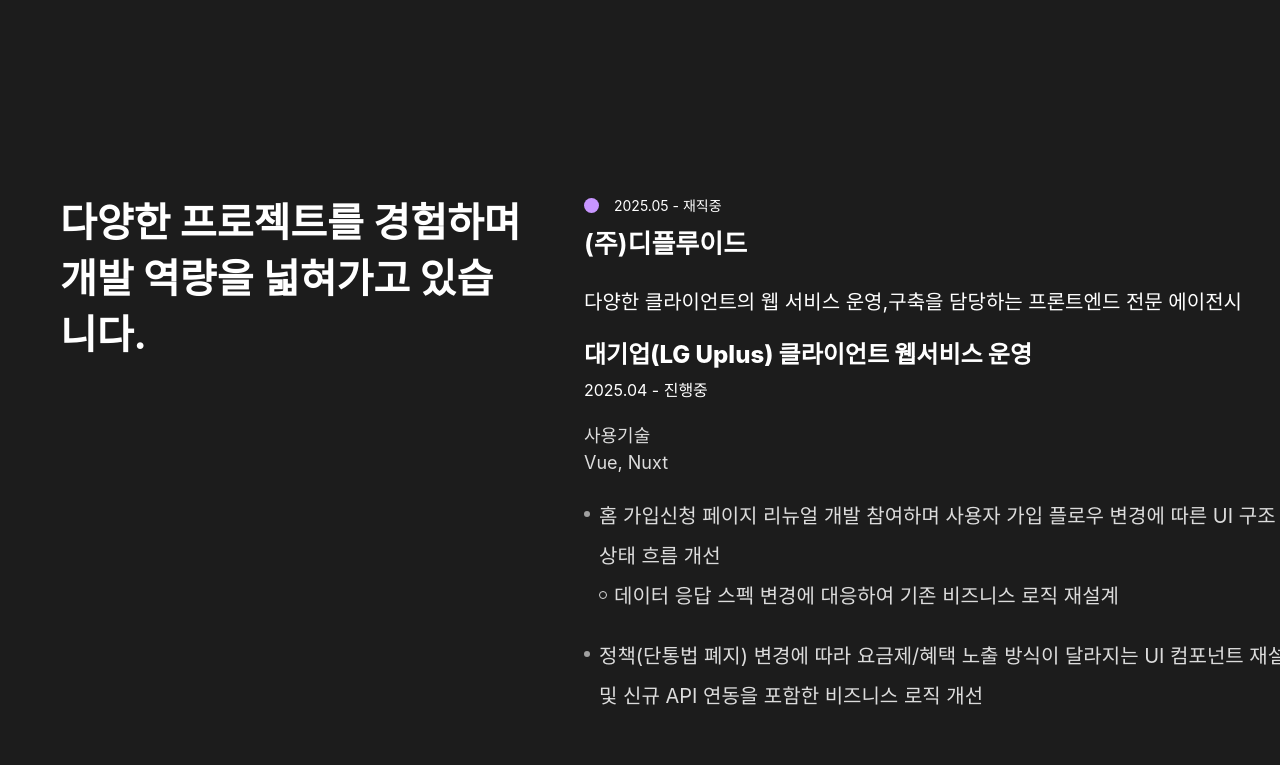
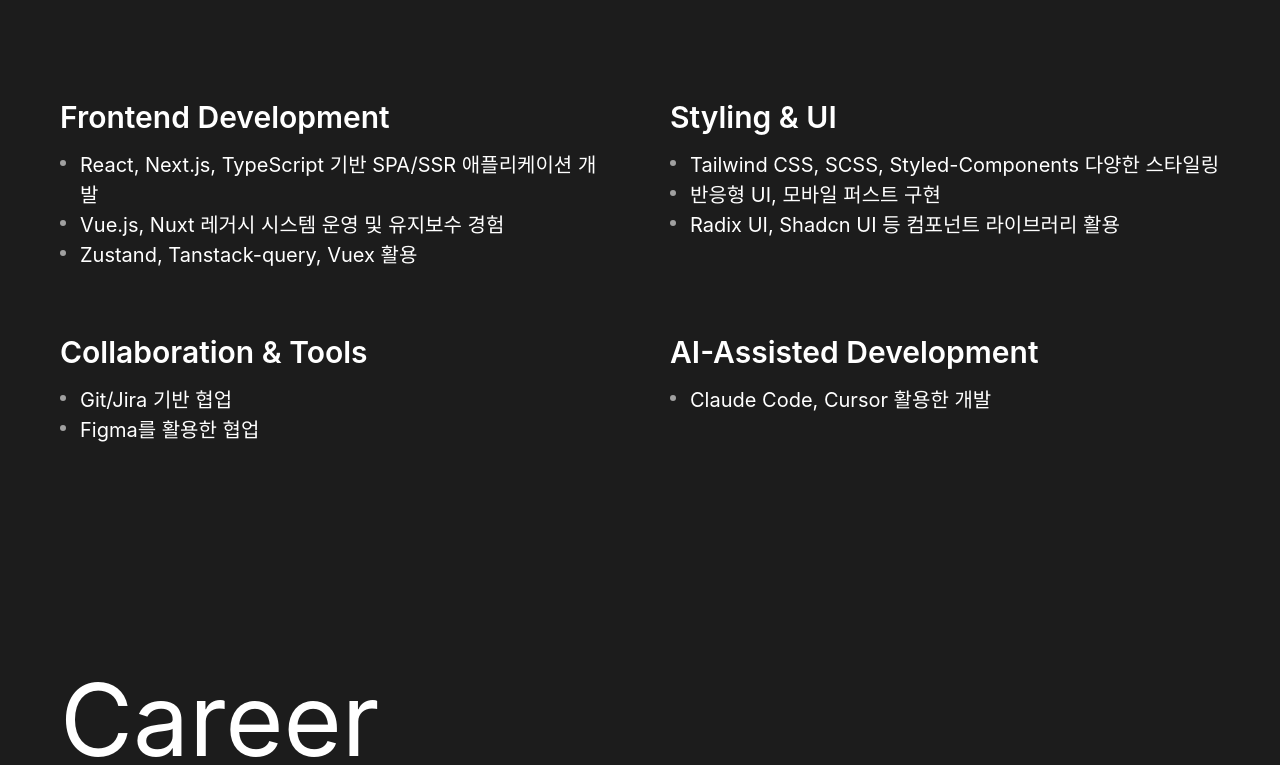
Before and after one commit to chae-young/portfolio, a Next.js app: page / in a window 1280 px wide. Shown: the part 2015-2780 px from the top of the page. Built offline with nearby package versions, Linux system fonts and the light colour scheme; no server answers; a web font is replaced by a local one.

Commit message:
Add: skill section

```diff
--- a/app/page.tsx
+++ b/app/page.tsx
@@ -10,6 +10,7 @@
 import Profile from "../components/Profile"
 import ProjectSection from "../components/ProjectSection"
 import { AiModal } from "components/AiModal"
+import Skill from "components/Skill"
 
 const Main = () => {
   return (
@@ -18,6 +19,7 @@
         <Intro />
         <SubSection>
           <Profile />
+          <Skill/>
           <Career />
           {/* 인피니트 배너 영역 */}
           {/* <Slider
--- a/components/Career/CareerDesc/index.tsx
+++ b/components/Career/CareerDesc/index.tsx
@@ -29,13 +29,13 @@
   padding: 0 0 0 1.5rem;
   color: #dcdcdc;
   word-break: keep-all;
-  line-height: 4rem;
+
+
   ul > li{
     display: flex;
     flex-direction: column;
     gap: 1.5rem;
     padding: 0 0 0 1.5rem;
-
   }
 
   strong::before,
@@ -43,7 +43,7 @@
     content: "";
     position: absolute;
     left: 0;
-    top: 1.5rem;
+    top: 0.7rem;
     width: 6px;
     height: 6px;
     border-radius: 50%;
@@ -54,4 +54,13 @@
     background-color: transparent;
     border: 1px solid;
   }
+
+  ${({ theme }) => theme.device.desktop} {
+    line-height: 2.4rem;
+    strong::before,
+    ul > li::before {
+        top: 0.5rem;
+    }
+
+  }
 `
--- a/components/Career/CareerItem/index.tsx
+++ b/components/Career/CareerItem/index.tsx
@@ -28,7 +28,7 @@
   gap: 0.5rem;
 
   h4 {
-      font-size: 2.4rem;
+      font-size: 2rem;
       font-weight: 800;
       color: #fff;
     }
@@ -36,8 +36,22 @@
     font-size: 16px;
 
   }
+
+  ${({ theme }) => theme.device.desktop} {
+    h4 {
+      font-size: 2.4rem;
+
+    }
+  }
 `
 const ProjectSkill = styled.div`
-    font-size: 1.8rem;
+    font-size: 1.4rem;
     color: #dcdcdc;
+
+    ${({ theme }) => theme.device.desktop} {
+    h4 {
+      font-size: 1.8rem;
+
+    }
+  }
 `
--- a/components/Career/index.tsx
+++ b/components/Career/index.tsx
@@ -103,8 +103,12 @@
   }
 `
 const CareerCompanyInfo = styled.p`
-  font-size: 2rem;
   margin-bottom: 2rem;
+  font-size: 1.6rem;
+
+  ${({ theme }) => theme.device.desktop} {
+    font-size: 2rem;
+  }
 `
 const CareerProjects = styled.ul`
   display: flex;
@@ -139,35 +143,6 @@
   }
 `
 
-const ProjectDescBox = styled.div`
-  position: relative;
-  padding: 0 0 0 1.5rem;
-  color: #dcdcdc;
-  word-break: keep-all;
-  ul > li{
-    display: flex;
-    flex-direction: column;
-    gap: 1.5rem;
-    padding: 0 0 0 1.5rem;
 
-  }
-
-  strong::before,
-  ul > li::before {
-    content: "";
-    position: absolute;
-    left: 0;
-    top: 1rem;
-    width: 6px;
-    height: 6px;
-    border-radius: 50%;
-    background-color: ${({ theme }) => theme.colors.gray};
-  }
-
-  ul > li::before{
-    background-color: transparent;
-    border: 1px solid;
-  }
-`
 
 export default Career
--- /dev/null
+++ b/components/Skill.tsx
@@ -0,0 +1,111 @@
+"use client"
+
+import { motion } from "framer-motion"
+import React from "react"
+import styled from "styled-components"
+import Content from "./ContentBox"
+import MoreBtn from "./MoreBtn"
+
+const SKILL_DATA = [
+  {
+    title: 'Frontend Development',
+    contents: [
+      'React, Next.js, TypeScript 기반 SPA/SSR 애플리케이션 개발',
+      'Vue.js, Nuxt 레거시 시스템 운영 및 유지보수 경험',
+      'Zustand, Tanstack-query, Vuex 활용'
+    ]
+  },
+  {
+    title: 'Styling & UI',
+    contents: [
+      'Tailwind CSS, SCSS, Styled-Components 다양한 스타일링',
+      '반응형 UI, 모바일 퍼스트 구현',
+      'Radix UI, Shadcn UI 등 컴포넌트 라이브러리 활용'
+    ]
+  },
+  {
+    title: 'Collaboration & Tools',
+    contents: [
+      'Git/Jira 기반 협업',
+      'Figma를 활용한 협업'
+    ]
+  },
+  {
+    title: 'AI-Assisted Development',
+    contents: [
+      'Claude Code, Cursor 활용한 개발',
+    ]
+  }
+]
+
+const Skill = () => {
+  return (
+    <article>
+      <Content title="Skill">
+        <SkilList
+            initial={{ y: 20, opacity: 0 }}
+            whileInView={{ y: 0, opacity: 1 }}
+            transition={{ duration: 0.5, type: "spring", delay: 0.3 }}
+            viewport={{ once: true, amount: 0.5 }}
+          >
+            {SKILL_DATA.map((data, idx) =>
+              <section key={idx}>
+              <h3>{data.title}</h3>
+              <ul>
+                {data.contents.map((content, idx) =>
+                  <li key={idx}>{content}</li>
+                )}
+              </ul>
+              </section>
+            )}
+
+        </SkilList>
+      </Content>
+    </article>
+  )
+}
+
+const SkilList = styled(motion.div)`
+  max-width: ${({ theme }) => theme.deviceSizes.maxSize};
+  margin: auto;
+  width: 100%;
+  font-size: 1.4rem;
+  display: flex;
+  flex-direction: column;
+  gap: 60px;
+  margin-bottom: 0.5rem;
+
+  h3 {
+    font-size: 3rem;
+    font-weight: 600;
+    margin-bottom: 1rem;
+  }
+
+  li {
+    position: relative;
+    padding-left: 20px;
+    &::before {
+      content: "";
+      position: absolute;
+      left: 0;
+      top: 1rem;
+      width: 6px;
+      height: 6px;
+      border-radius: 50%;
+      background-color: ${({ theme }) => theme.colors.gray};
+    }
+  }
+  ${({ theme }) => theme.device.desktop} {
+    font-size: 2rem;
+
+    flex-direction: row;
+    flex-wrap: wrap;
+
+    > section {
+      flex:  1 1 40%;
+    }
+  }
+`
+
+
+export default Skill
```
